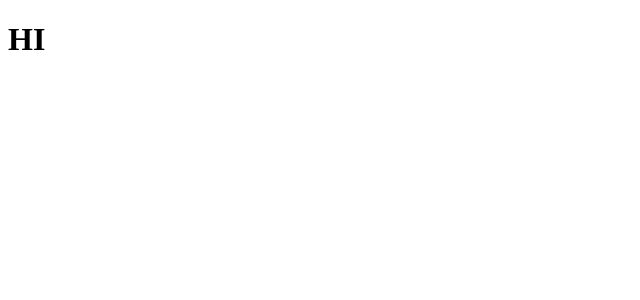
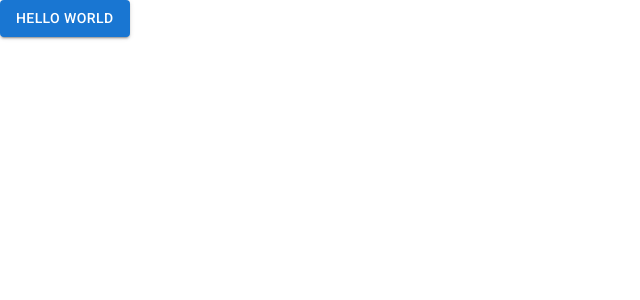
Before and after one commit to spiedra/euclidean-distance-calculation-website, a React (Create React App) app: page / in a window 1280 px wide. Shown: the top 300 px of the page, without its empty margins (0-640 px from the left). Built offline with nearby package versions, Linux system fonts and the light colour scheme.

Commit message:
build: add material ui dependencies

```diff
--- a/package.json
+++ b/package.json
@@ -3,6 +3,9 @@
   "version": "0.1.0",
   "private": true,
   "dependencies": {
+    "@emotion/react": "^11.9.0",
+    "@emotion/styled": "^11.8.1",
+    "@mui/material": "^5.6.0",
     "@testing-library/jest-dom": "^5.16.4",
     "@testing-library/react": "^12.1.4",
     "@testing-library/user-event": "^13.5.0",
--- a/public/index.html
+++ b/public/index.html
@@ -4,10 +4,11 @@
 <head>
   <meta charset="utf-8" />
   <link rel="icon" href="%PUBLIC_URL%/favicon.ico" />
-  <meta name="viewport" content="width=device-width, initial-scale=1" />
+  <meta name="viewport" content="initial-scale=1, width=device-width" />
   <meta name="theme-color" content="#000000" />
   <meta name="description" content="Web site created using create-react-app" />
   <link rel="apple-touch-icon" href="%PUBLIC_URL%/logo192.png" />
+  <link rel="stylesheet" href="https://fonts.googleapis.com/css?family=Roboto:300,400,500,700&display=swap" />
   <title>React App</title>
 </head>
 
--- a/src/App.js
+++ b/src/App.js
@@ -1,9 +1,10 @@
 import React from 'react'
+import Button from '@mui/material/Button'
 
 function App () {
   return (
    <div>
-     <h1>HI</h1>
+       <Button variant="contained">Hello World</Button>
    </div>
   )
 }
--- a/src/index.js
+++ b/src/index.js
@@ -1,11 +1,13 @@
 import React from 'react'
 import ReactDOM from 'react-dom/client'
+import CssBaseline from '@mui/material/CssBaseline'
 import App from './App'
 
 const container = document.getElementById('root')
 const root = ReactDOM.createRoot(container)
 root.render(
   <React.StrictMode>
+    <CssBaseline />
     <App />
   </React.StrictMode>
 )
```
Also changed, not shown: 1 other file (tests, documents, lock files or other folders).
